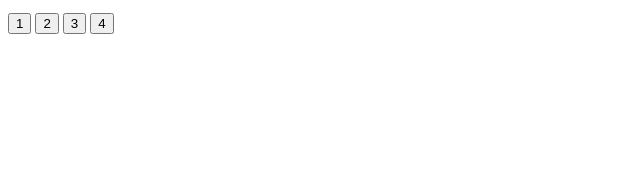
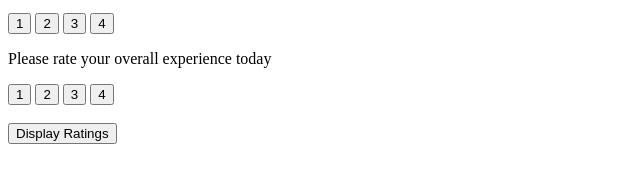
Before and after one commit to defworm/Rate-a-Restaurant, a plain HTML site: page index.html in a window 1280 px wide. Shown: the part 249-432 px from the top of the page, without its empty margins (0-640 px from the left). Drawn offline with Linux system fonts and the light colour scheme.

Commit message:
adding js

```diff
--- a/index.html
+++ b/index.html
@@ -24,6 +24,21 @@
           <button type=""button" id="cashier-4">4</button>
       </div>
 
+      <div>
+
+        <p>
+            Please rate your overall experience today
+        </p>
+    </div>
+    <div>
+        <button type=""button" id="overall-1">1</button>
+        <button type=""button" id="overall-2">2</button>
+        <button type=""button" id="overall-3">3</button>
+        <button type=""button" id="overall-4">4</button>
+    </div>
+    <br/>
+    <button type = "button" id = "show-hide">Display Ratings </button>
+
 	<script src="script.js"></script>
   </body>
 </html>
--- a/script.js
+++ b/script.js
@@ -0,0 +1,4 @@
+cashierScoreBtn1 = document.getElementById('cashier-1')
+cashierScoreBtn1.addEventListener("click", function(){
+console.log(click)
+})
```
